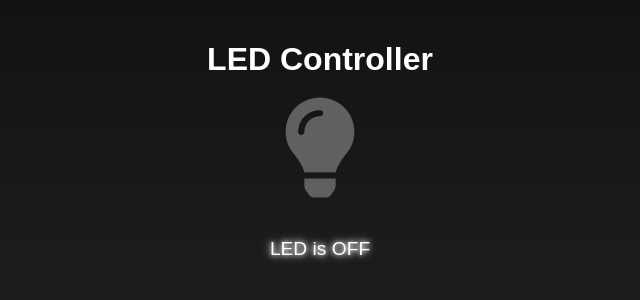
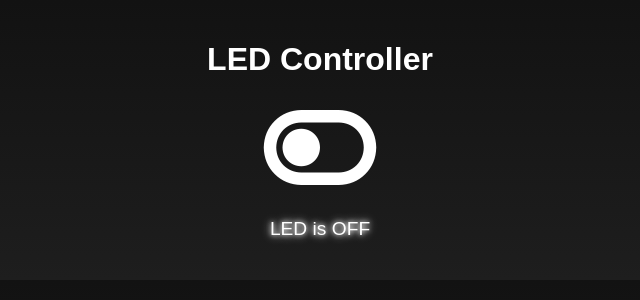
Before and after one commit to ultiblox/SerialCommand, a Flask app: page / in a window 1280 px wide. Shown: the top 300 px of the page, without its empty margins (320-960 px from the left). Run offline with Flask 3, Linux system fonts and the light colour scheme.

Commit message:
Improving design

```diff
--- a/examples/BasicUsage/web/static/style.css
+++ b/examples/BasicUsage/web/static/style.css
@@ -16,31 +16,14 @@ h1 {
     margin-bottom: 20px;
 }
 
-.toggle {
-    display: flex;
-    flex-direction: column;
-    align-items: center;
-    gap: 20px;
-    margin: 20px 0;
-}
-
-#lightbulb {
+#toggle-icon {
     font-size: 100px;
     cursor: pointer;
-    transition: color 0.3s ease, transform 0.2s ease;
-}
-
-#lightbulb.on {
-    color: #FFD700; /* Yellow */
-    transform: scale(1.1);
-}
-
-#lightbulb.off {
-    color: #606060; /* Gray */
-    transform: scale(1);
+    transition: color 0.3s ease;
 }
 
 #result {
     font-size: 1.2em;
+    margin-top: 20px;
     text-shadow: 0 0 5px #fff, 0 0 10px #fff;
 }
--- a/examples/BasicUsage/web/templates/index.html
+++ b/examples/BasicUsage/web/templates/index.html
@@ -10,40 +10,40 @@
 <body>
     <div class="container">
         <h1>LED Controller</h1>
-        <div class="toggle">
-            <i id="lightbulb" class="fas fa-lightbulb off" onclick="toggleLed()"></i>
-            <p id="result">LED is OFF</p>
-        </div>
+        <i id="toggle-icon" class="fas fa-toggle-off" onclick="toggleLed()"></i>
+        <p id="result">LED is OFF</p>
     </div>
 
     <script>
-        let isOn = false;
+        let isSwitchOn = false;
 
-        async function toggleLed() {
-            isOn = !isOn;
+        function toggleLed() {
+            const icon = document.getElementById("toggle-icon");
+            const result = document.getElementById("result");
 
-            // Update the UI
-            const bulb = document.getElementById("lightbulb");
-            const result = document.getElementById("result");
-            if (isOn) {
-                bulb.classList.remove("off");
-                bulb.classList.add("on");
+            isSwitchOn = !isSwitchOn;
+
+            if (isSwitchOn) {
+                icon.classList.remove("fa-toggle-off");
+                icon.classList.add("fa-toggle-on");
+                icon.style.color = "#FFD700"; // Yellow for ON
                 result.textContent = "LED is ON";
             } else {
-                bulb.classList.remove("on");
-                bulb.classList.add("off");
+                icon.classList.remove("fa-toggle-on");
+                icon.classList.add("fa-toggle-off");
+                icon.style.color = "#606060"; // Gray for OFF
                 result.textContent = "LED is OFF";
             }
 
             // Send the command to the server
-            const action = isOn ? "on" : "off";
-            const response = await fetch("/toggle", {
+            const action = isSwitchOn ? "on" : "off";
+            fetch("/toggle", {
                 method: "POST",
                 headers: { "Content-Type": "application/json" },
-                body: JSON.stringify({ action })
-            });
-            const res = await response.json();
-            console.log(res.message);
+                body: JSON.stringify({ action }),
+            })
+            .then(response => response.json())
+            .then(data => console.log(data.message));
         }
     </script>
 </body>
```
Also changed, not shown: examples/BasicUsage/web/static/svg/off_button.svg (deleted), examples/BasicUsage/web/static/svg/on_button.svg (deleted).
